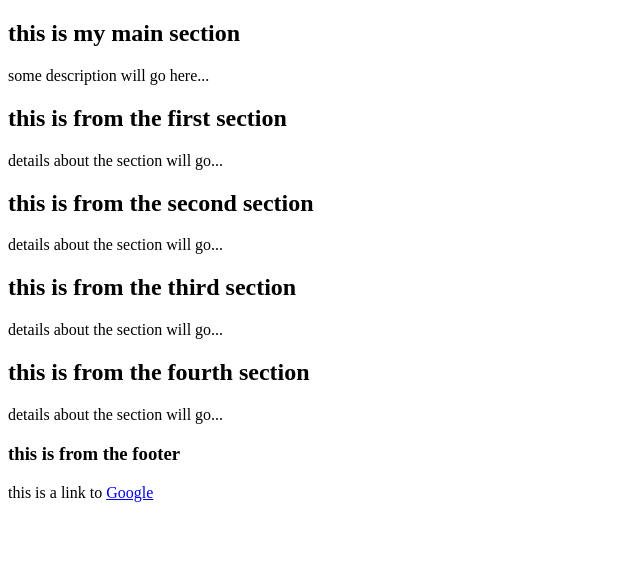
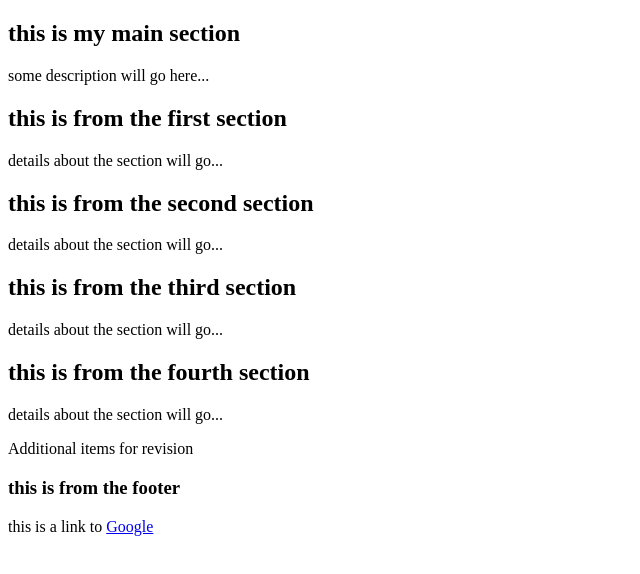
Before and after one commit to AkanbiSoliu25/sample, a plain HTML site: page index.html in a window 1280 px wide. Shown: the whole page, without its empty margins (0-640 px from the left). Drawn offline with Linux system fonts and the light colour scheme.

Commit message:
feat(index): add extra paragraph

```diff
--- a/index.html
+++ b/index.html
@@ -25,6 +25,7 @@
         <section>
             <h2>this is from the fourth section</h2>
             <p>details about the section will go...</p>
+            <p>Additional items for revision</p>
         </section>
         <footer>
             <h3>this is from the footer</h3>
```
